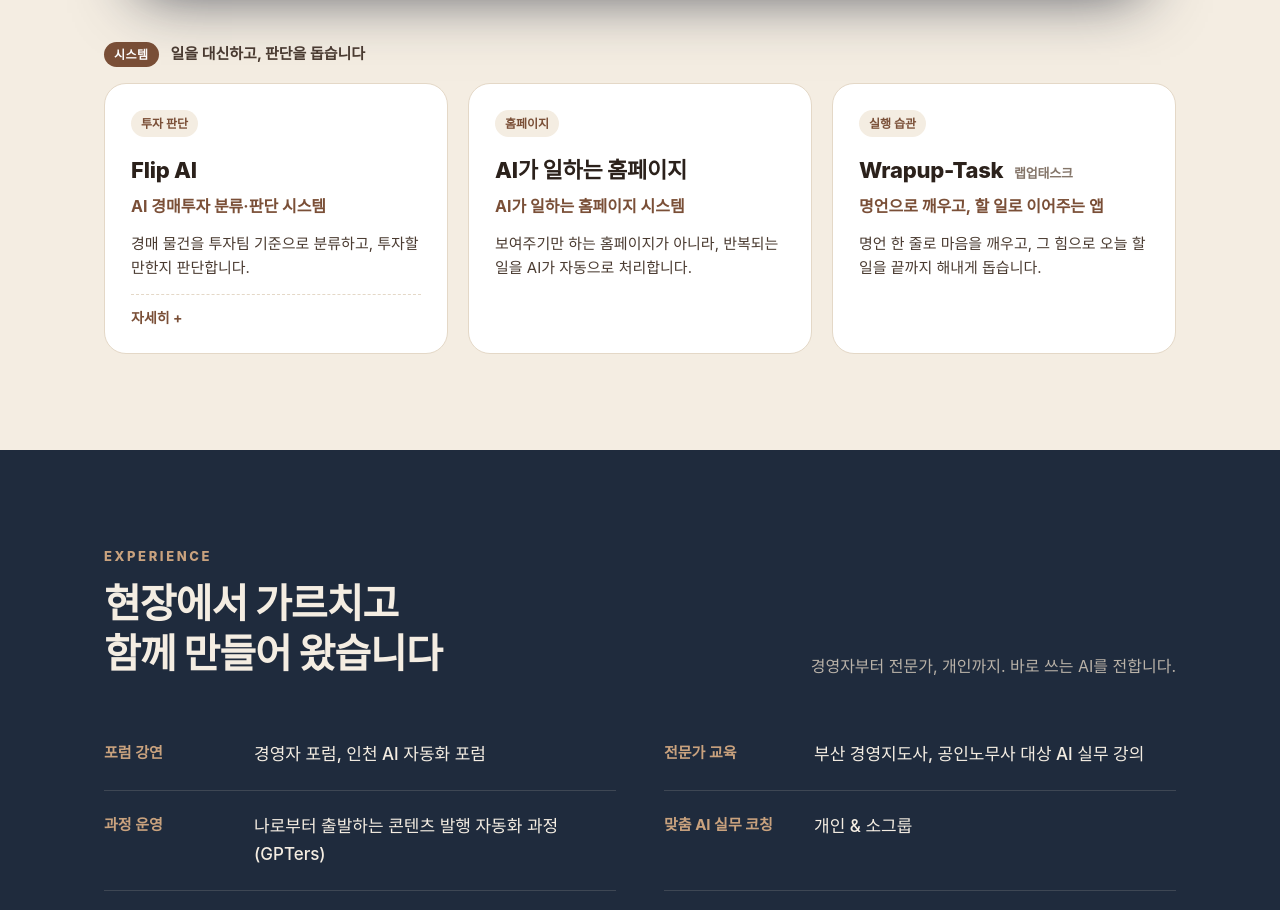
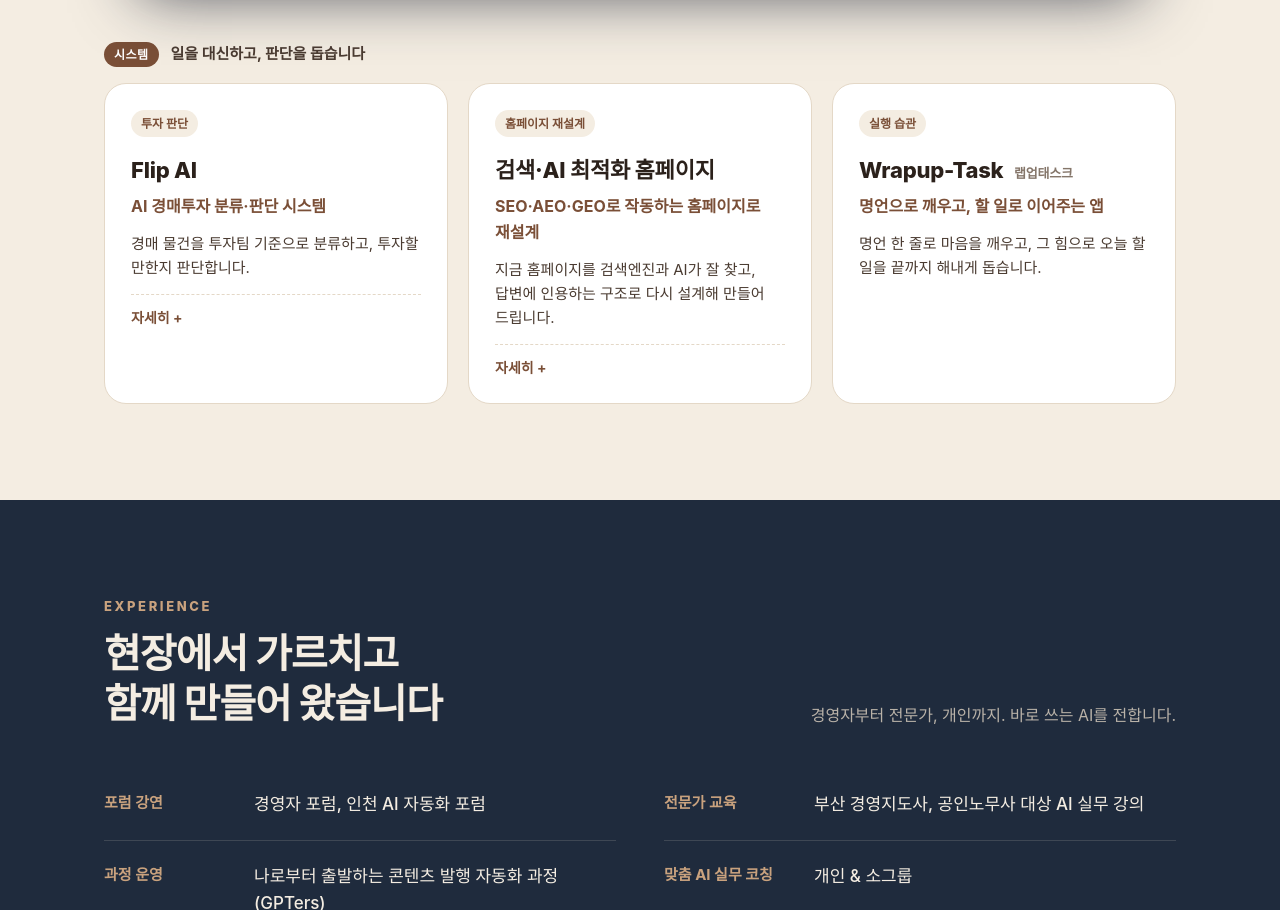
Before and after one commit to Febrile-HJ/febrile-hj.github.io, a plain HTML site: page index.html in a window 1280 px wide. Shown: the part 2309-3219 px from the top of the page. Drawn offline with Linux system fonts and the light colour scheme; a web font is replaced by a local one.

Commit message:
홈페이지 카드: SEO·AEO·GEO 재설계로 변경

```diff
--- a/index.html
+++ b/index.html
@@ -296,10 +296,11 @@ footer .wrap{display:flex;justify-content:space-between;gap:16px;flex-wrap:wrap}
           <details><summary>자세히</summary><ul><li>투자 적정성 판단: 팀의 투자 기준으로 물건마다 판단</li><li>근거 제시: 실거래 시세 비교, 권리 위험 체크리스트</li><li>팀 협업: 팀원별 후보·검토·제외 목록, 메모와 기록 공유</li></ul></details>
         </article>
         <article class="work reveal">
-          <span class="tag">홈페이지</span>
-          <h4>AI가 일하는 홈페이지</h4>
-          <div class="id">AI가 일하는 홈페이지 시스템</div>
-          <p class="desc">보여주기만 하는 홈페이지가 아니라, 반복되는 일을 AI가 자동으로 처리합니다.</p>
+          <span class="tag">홈페이지 재설계</span>
+          <h4>검색·AI 최적화 홈페이지</h4>
+          <div class="id">SEO·AEO·GEO로 작동하는 홈페이지로 재설계</div>
+          <p class="desc">지금 홈페이지를 검색엔진과 AI가 잘 찾고, 답변에 인용하는 구조로 다시 설계해 만들어 드립니다.</p>
+          <details><summary>자세히</summary><ul><li>SEO: 구글·네이버 검색에 잘 노출되는 구조</li><li>AEO: 고객 질문에 바로 답이 되는 콘텐츠 구성</li><li>GEO: ChatGPT·Gemini 같은 AI 검색이 인용하는 정보 정리</li></ul></details>
         </article>
         <article class="work reveal">
           <span class="tag">실행 습관</span>
```
